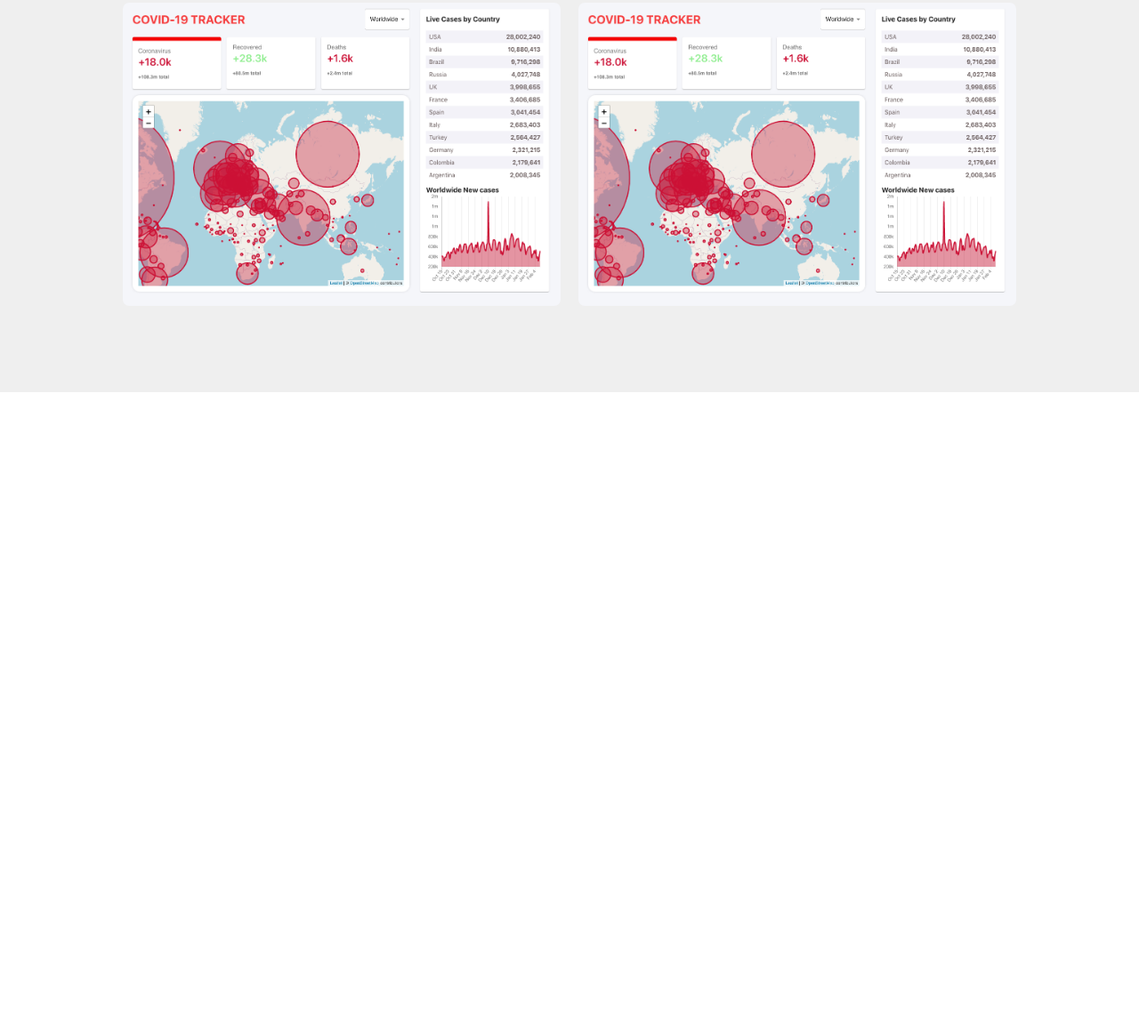
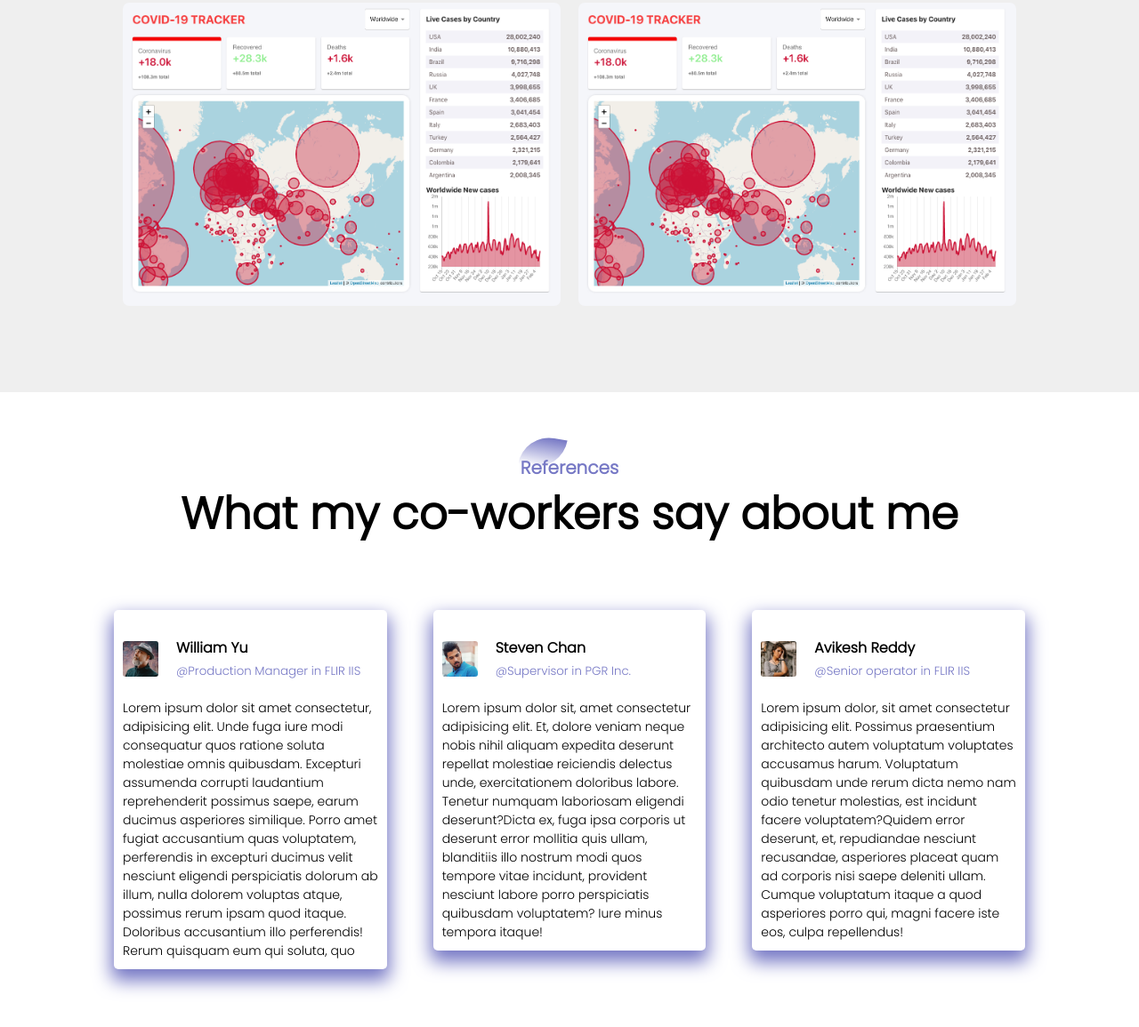
Before and after one commit to Kennethz374/Project01-html-css, a website: page index.html in a window 1280 px wide. Shown: the part 2118-3273 px from the top of the page at 89% size. Before the commit the page ends 2559 px from the top, so only its background shows below. Drawn offline with Linux system fonts and the light colour scheme.

Commit message:
added reference col and animation card

```diff
--- a/index.html
+++ b/index.html
@@ -133,13 +133,15 @@
             <hr />
             <p>Simple App with React, Disease.sh API and leaflet</p>
             <div class="project-btn">
-      <a href="https://covid-19-tracker-146e4.web.app/"><span></span>Site </a>
-      <a href="https://covid-19-tracker-146e4.web.app/"><span></span>Code</a>
+              <a href="https://covid-19-tracker-146e4.web.app/"
+                ><span></span>Site
+              </a>
+              <a href="https://covid-19-tracker-146e4.web.app/"
+                ><span></span>Code</a
+              >
             </div>
           </div>
         </div>
-
-
 
         <div class="single-project">
           <img src="images/covidtracker.png" alt="covidtracker" />
@@ -149,13 +151,83 @@
             <hr />
             <p>Simple App with React, Disease.sh API and leaflet</p>
             <div class="project-btn">
-                <a href="https://covid-19-tracker-146e4.web.app/"><span></span>Site </a>
-                <a href="https://covid-19-tracker-146e4.web.app/"><span></span>Code</a>
+              <a href="https://covid-19-tracker-146e4.web.app/"
+                ><span></span>Site
+              </a>
+              <a href="https://covid-19-tracker-146e4.web.app/"
+                ><span></span>Code</a
+              >
             </div>
           </div>
         </div>
+      </div>
+    </section>
 
+    <!-- references -->
+    <section id="reference">
+      <div class="title-text">
+        <p>References</p>
+        <h1>What my co-workers say about me</h1>
+      </div>
 
+      <div class="reference-row">
+        <div class="reference-col">
+          <div class="user">
+            <img src="images/img-1.jpg" alt="" />
+            <div class="user-info">
+              <h4>William Yu</h4>
+              <small>@Production Manager in FLIR IIS</small>
+            </div>
+          </div>
+          <p
+            >Lorem ipsum dolor sit amet consectetur, adipisicing elit. Unde fuga
+            iure modi consequatur quos ratione soluta molestiae omnis quibusdam.
+            Excepturi assumenda corrupti laudantium reprehenderit possimus
+            saepe, earum ducimus asperiores similique. Porro amet fugiat
+            accusantium quas voluptatem, perferendis in excepturi ducimus velit
+            nesciunt eligendi perspiciatis dolorum ab illum, nulla dolorem
+            voluptas atque, possimus rerum ipsam quod itaque. Doloribus
+            accusantium illo perferendis! Rerum quisquam eum qui soluta, quo
+          </p>
+        </div>
+        <div class="reference-col">
+          <div class="user">
+            <img src="images/img-3.jpg" alt="" />
+            <div class="user-info">
+              <h4>Steven Chan</h4>
+              <small>@Supervisor in PGR Inc.</small>
+            </div>
+          </div>
+          <p
+            >Lorem ipsum dolor sit, amet consectetur adipisicing elit. Et,
+            dolore veniam neque nobis nihil aliquam expedita deserunt repellat
+            molestiae reiciendis delectus unde, exercitationem doloribus labore.
+            Tenetur numquam laboriosam eligendi deserunt?Dicta ex, fuga ipsa
+            corporis ut deserunt error mollitia quis ullam, blanditiis illo
+            nostrum modi quos tempore vitae incidunt, provident nesciunt labore
+            porro perspiciatis quibusdam voluptatem? Iure minus tempora
+            itaque!</p
+          >
+        </div>
+        <div class="reference-col">
+          <div class="user">
+            <img src="images/img-2.jpg" alt="" />
+            <div class="user-info">
+              <h4>Avikesh Reddy</h4>
+              <small>@Senior operator in FLIR IIS</small>
+            </div>
+          </div>
+          <p
+            >Lorem ipsum dolor, sit amet consectetur adipisicing elit. Possimus
+            praesentium architecto autem voluptatum voluptates accusamus harum.
+            Voluptatum quibusdam unde rerum dicta nemo nam odio tenetur
+            molestias, est incidunt facere voluptatem?Quidem error deserunt, et,
+            repudiandae nesciunt recusandae, asperiores placeat quam ad corporis
+            nisi saepe deleniti ullam. Cumque voluptatum itaque a quod
+            asperiores porro qui, magni facere iste eos, culpa repellendus!</p
+          >
+        </div>
+      </div>
     </section>
   </body>
 </html>
--- a/style.css
+++ b/style.css
@@ -297,7 +297,6 @@ hr {
   width: 100px;
   font-family: "Kaushan Script", cursive;
   text-decoration: none;
-  display: inline-block;
   margin: 0 10px;
   padding: 12px 0;
   color: black;
@@ -308,14 +307,72 @@ hr {
 @media screen and (max-width: 770px) {
   .single-project {
     flex-basis: 100%;
-    margin-bottom: 30px;
+    margin-bottom: 5px;
   }
-  .project-desc p,
-  a {
+  .project-desc {
     font-size: 12px;
     color: white;
+  }
+  .project-btn a {
+    display: inline-block;
+    width: 35px;
+    font-family: "Kaushan Script", cursive;
+    text-decoration: none;
+    margin: 0 5px;
+    padding: 8px 0;
+    color: black;
+    border: 0.5px solid black;
+    border-radius: 2px;
   }
   hr {
     margin: 5px auto;
   }
+  .single-project:hover .project-desc {
+    bottom: 35% !important;
+    opacity: 1;
+  }
 }
+/* reference */
+#reference {
+  width: 100%;
+  padding: 70px 0;
+}
+
+.reference-row {
+  width: 80%;
+  margin: auto;
+  display: flex;
+  justify-content: space-between;
+  align-items: flex-start;
+  flex-wrap: wrap;
+}
+.reference-col {
+  flex-basis: 28%;
+  padding: 10px;
+  margin-bottom: 30px;
+  border-radius: 5px;
+  box-shadow: 0 10px 20px 3px #7678c5;
+  cursor: pointer;
+  transition: transform 0.5s;
+}
+.reference-col p {
+  font-size: 14px;
+}
+.user {
+  display: flex;
+  margin: 20px 0;
+  align-items: center;
+}
+
+.user img {
+  width: 40px;
+  margin-right: 20px;
+  border-radius: 3px;
+}
+.user-info small {
+  color: #7678c5;
+}
+
+.reference-col:hover {
+  transform: translateY(-15px);
+}
```
Lines whose indentation alone changed are shown as unchanged.
